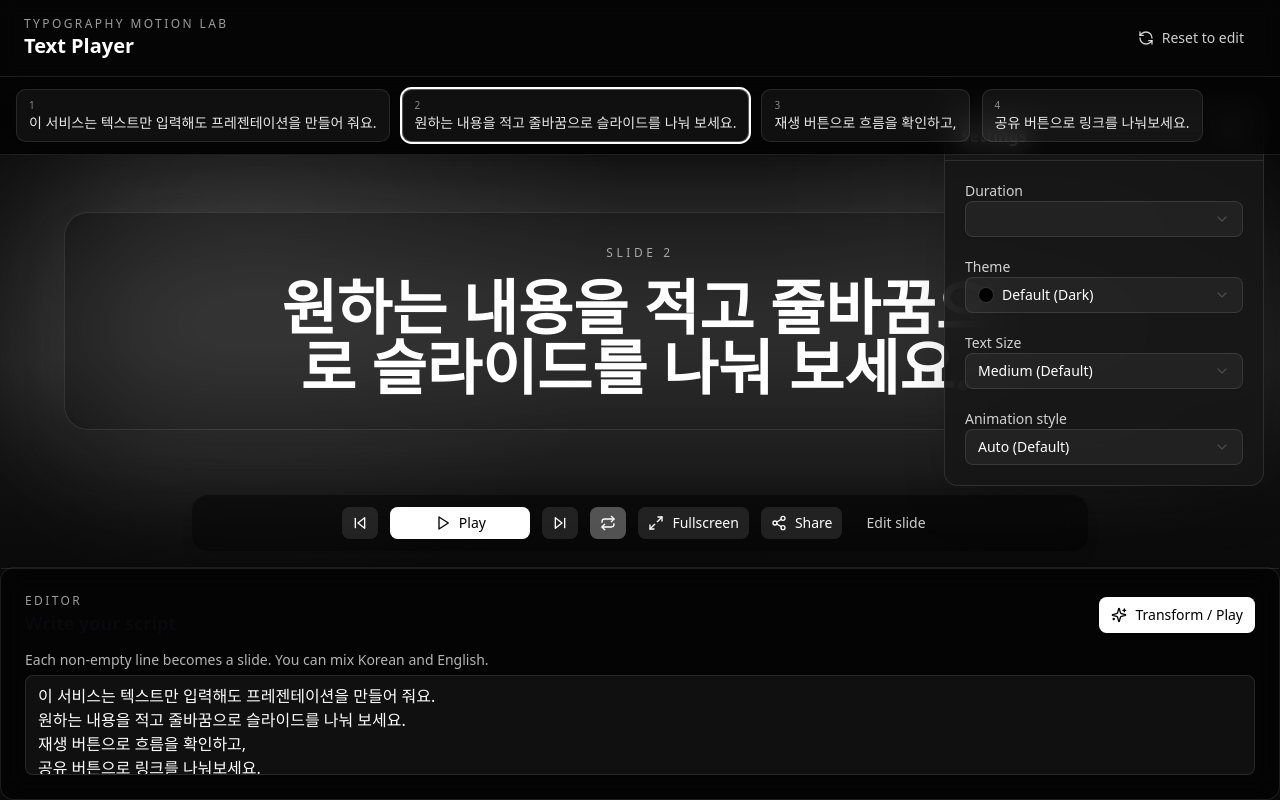
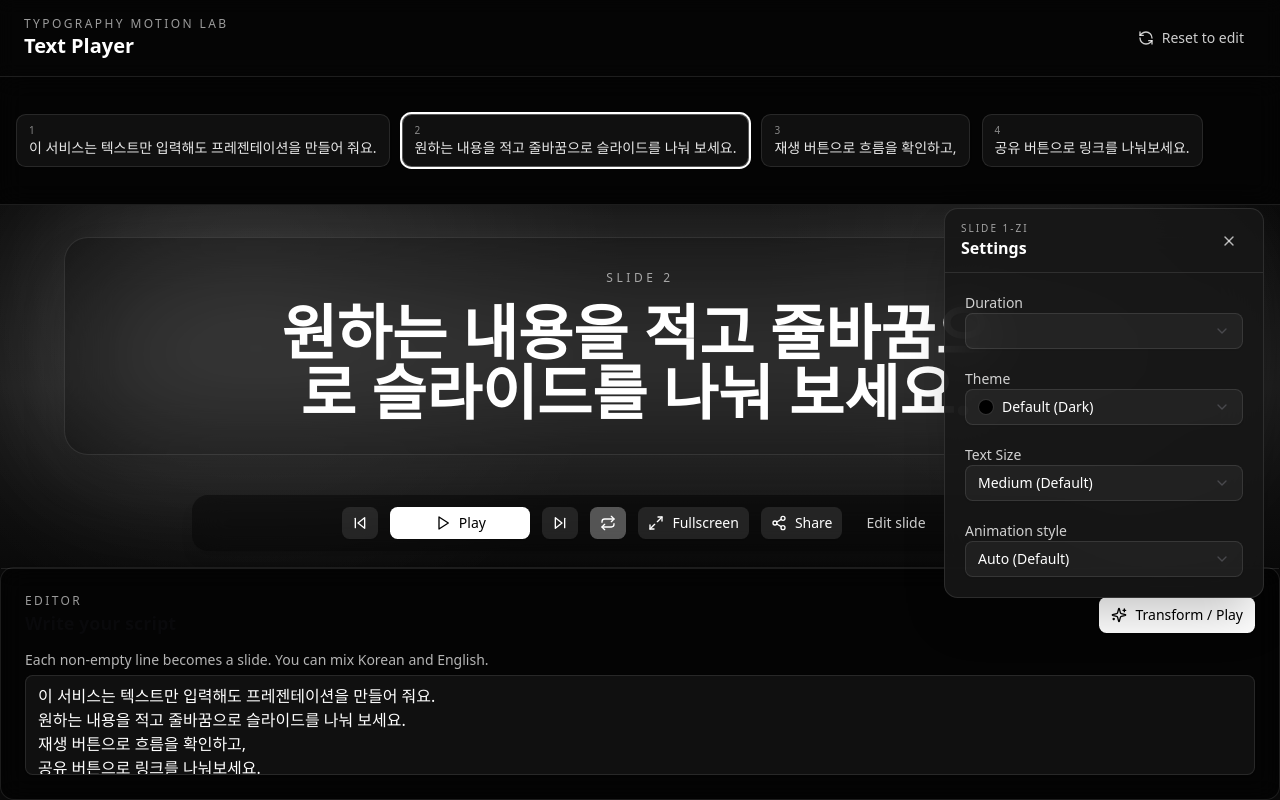
Before and after one commit to uiwwsw/text-player, a React (Vite) app: page / in a window 1280 px wide. Both pictures are taken after a click on the button "Edit slide". Built offline with nearby package versions, Linux system fonts and the light colour scheme.

Commit message:
chore: 최적화

```diff
--- a/src/components/Player/ScriptPlayer.tsx
+++ b/src/components/Player/ScriptPlayer.tsx
@@ -210,7 +210,7 @@ export function ScriptPlayer({
             className={cn(
               "font-semibold leading-tight whitespace-pre-wrap break-words text-balance",
               "drop-shadow-[0_15px_35px_rgba(0,0,0,0.45)]",
-              "max-h-[80vh] overflow-y-auto pr-2 custom-scrollbar",
+              "max-h-[80vh] overflow-y-auto pr-2 [&::-webkit-scrollbar]:hidden [-ms-overflow-style:none] [scrollbar-width:none]",
               fontSizeClasses[activeSettings.fontSize ?? "md"],
               resolveAnimationStyle(activeSlide.punctuation, activeSettings.animationStyle),
             )}
--- a/src/components/Player/SlideSettingsPanel.tsx
+++ b/src/components/Player/SlideSettingsPanel.tsx
@@ -109,7 +109,7 @@ export function SlideSettingsPanel({ slide, settings, onUpdate, onClose }: Slide
   return (
     <>
       <div className="fixed inset-0 z-20" onClick={onClose} aria-hidden="true" />
-      <aside className="fixed right-4 top-24 w-80 bg-neutral-900/90 backdrop-blur-xl border border-white/10 rounded-xl shadow-2xl z-30 animate-in slide-in-from-right-10 fade-in duration-200">
+      <aside className="fixed right-4 top-52 w-80 max-h-[calc(100vh-220px)] overflow-y-auto bg-neutral-900/90 backdrop-blur-xl border border-white/10 rounded-xl shadow-2xl z-30 animate-in slide-in-from-right-10 fade-in duration-200">
         <div className="flex items-center justify-between px-4 py-3 border-b border-white/10">
           <div>
             <p className="text-[10px] uppercase tracking-[0.2em] text-white/60">Slide {slide.id.slice(0, 4)}</p>
--- a/src/components/Player/ThumbnailsStrip.tsx
+++ b/src/components/Player/ThumbnailsStrip.tsx
@@ -14,20 +14,28 @@ interface ThumbnailsStripProps {
  */
 export function ThumbnailsStrip({ slides, currentIndex, onSelect, onOpenSettings }: ThumbnailsStripProps) {
   return (
-    <div className="w-full border-b border-white/10 bg-black/60 backdrop-blur-md px-3 sm:px-4 py-2 sm:py-3 overflow-x-auto relative z-40">
+    <div className="w-full h-32 flex items-center border-b border-white/10 bg-black/60 backdrop-blur-md px-3 sm:px-4 py-2 sm:py-3 overflow-x-auto relative z-40">
       <div className="flex gap-2 sm:gap-3 min-w-full">
         {slides.length === 0 && <p className="text-sm text-white/60">Add text to see slides.</p>}
         {slides.map((slide, idx) => {
           const isActive = idx === currentIndex;
           return (
-            <button
+            <div
               key={slide.id}
+              role="button"
+              tabIndex={0}
               className={cn(
-                "group relative rounded-lg border px-3 py-2 text-left shadow-sm transition hover:-translate-y-0.5",
+                "group relative rounded-lg border px-3 py-2 text-left shadow-sm transition hover:-translate-y-0.5 cursor-pointer",
                 "border-white/10 bg-white/5 min-w-[180px] sm:min-w-[200px]",
                 isActive && "ring-2 ring-white border-white/30",
               )}
               onClick={() => onSelect(idx)}
+              onKeyDown={(e) => {
+                if (e.key === "Enter" || e.key === " ") {
+                  e.preventDefault();
+                  onSelect(idx);
+                }
+              }}
               onDoubleClick={() => onOpenSettings(slide.id)}
             >
               <div className="text-[10px] uppercase tracking-[0.2em] text-white/50">{idx + 1}</div>
@@ -43,7 +51,7 @@ export function ThumbnailsStrip({ slides, currentIndex, onSelect, onOpenSettings
               >
                 ⚙️
               </Button>
-            </button>
+            </div>
           );
         })}
       </div>
```
